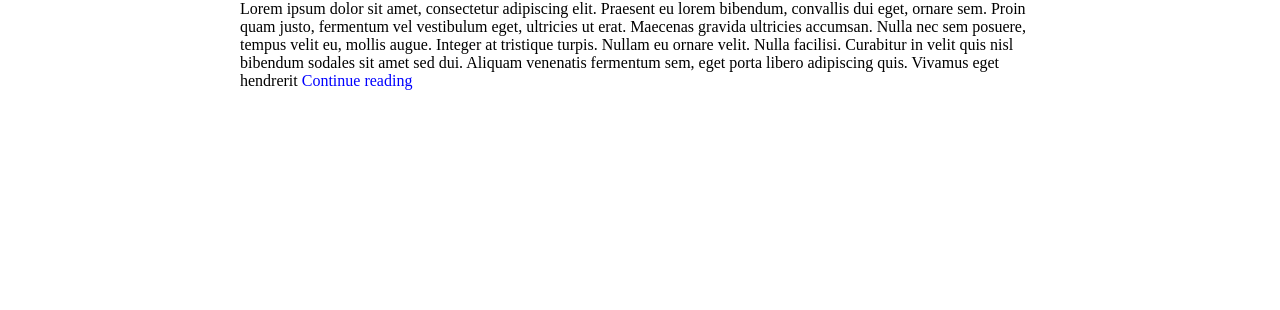
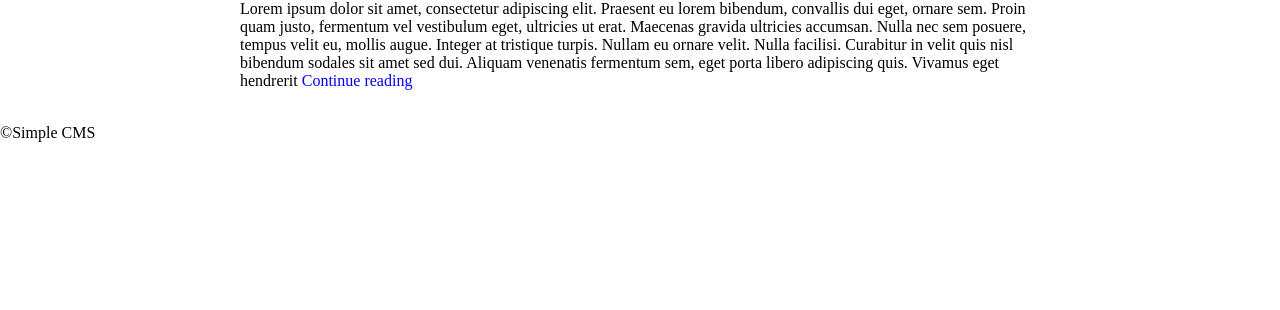
Before and after one commit to SimpleCMS/PHPsimpleCMS, a PHP site: page /index.php in a window 1280 px wide. Shown: the part 490-800 px from the top of the page. Run offline with PHP 8.4, Linux system fonts and the light colour scheme; data comes from the database, SQL or seed files in the repository; some libraries are stand-ins or nearby versions.

Commit message:
Some changes of layout
Aded footer with copyright

```diff
--- a/index.php
+++ b/index.php
@@ -36,6 +36,11 @@
 
         ?>
     </div>
-    <footer class="footer"></footer>
+    <footer class="footer">
+        <div>
+            <br />
+            <?php echo '&copy;'; Site::title(); ?>
+        </div>
+    </footer>
 </body>
 </html>
```
